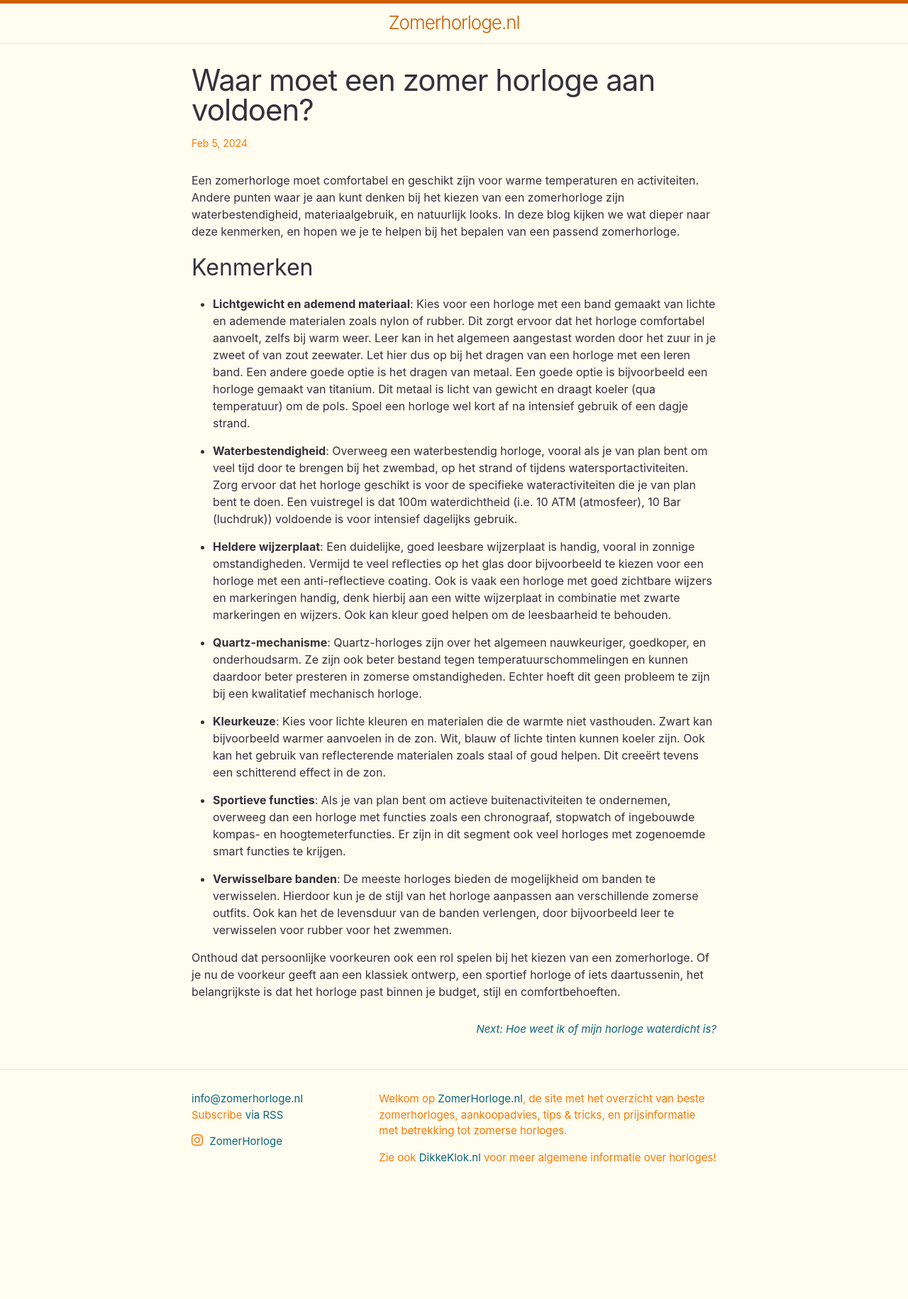
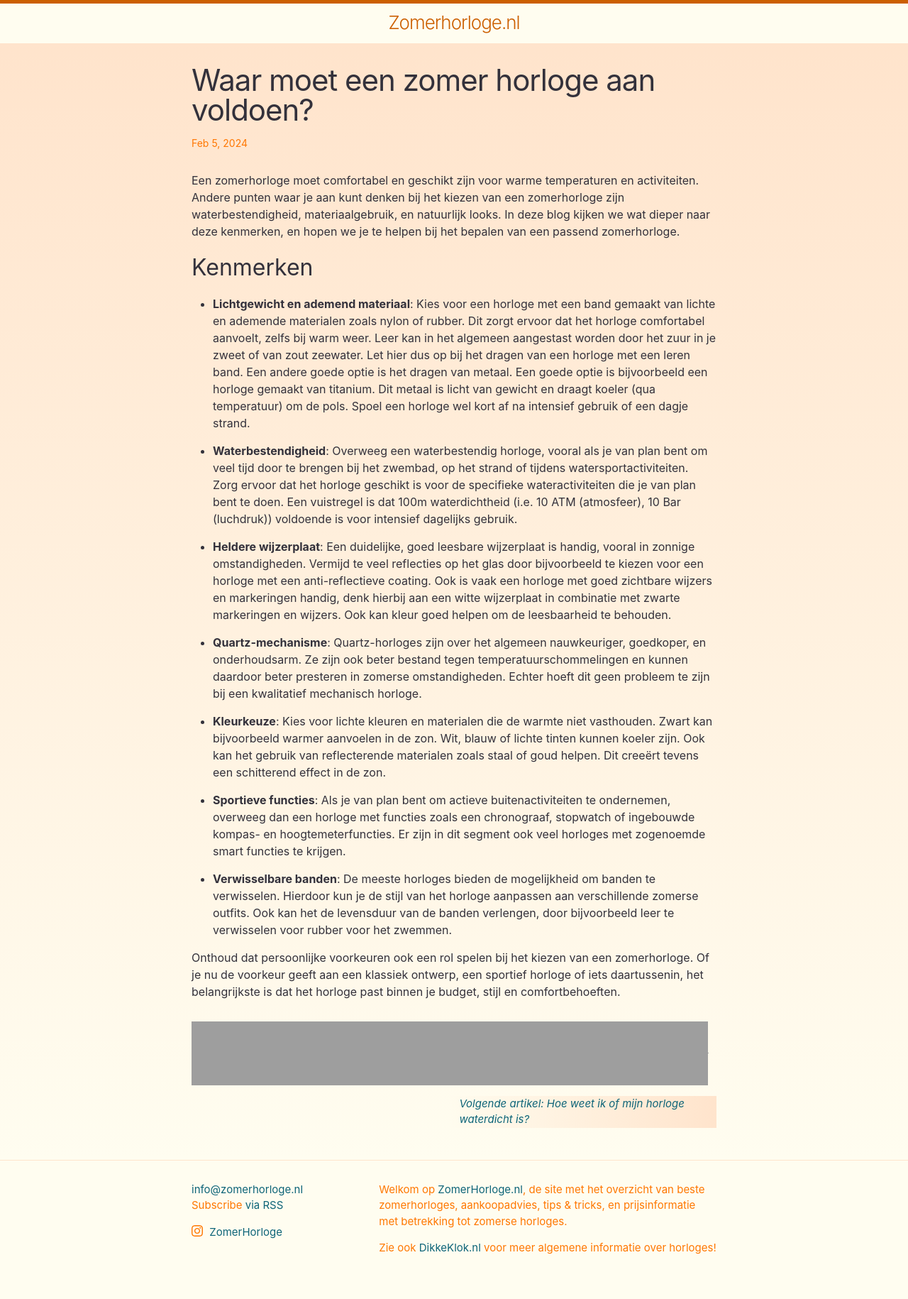
Before and after one commit to Dikkeklok/zomerhorloge, a Jekyll site: the page built from _posts/2024-02-05-zomer-horloge-kenmerken.md, in a window 1280 px wide. Shown: the whole page at 71% size. Built offline with Jekyll 4.4.1, drawn with Linux system fonts in a browser that asks for light colours; before the commit the page ends 1702 px from its top, so only the background shows below that; grey boxes are pictures that could not be loaded.

Commit message:
ads+fade

```diff
--- /dev/null
+++ b/_includes/page-bottom-ad.html
@@ -0,0 +1,5 @@
+<div class="post-ad">
+  <p>
+    <a href="https://partner.bol.com/click/click?p=1&amp;t=url&amp;s=1362929&amp;url=https%3A%2F%2Fwww.bol.com%2Fnl%2Fm%2Fsieraden%2F&amp;f=BAN&amp;name=Sieraden%20en%20accessoires%20-%20NL&amp;subid=home" target="_blank"><img src="https://www.bol.com/nl/upload/partnerprogramma/190605-sieraden-en-accessoires-pp-728x90.jpg" width="728" height="90" alt="Sieraden en accessoires - NL"  /></a><img src="https://partner.bol.com/click/impression?p=1&amp;s=1362929&amp;t=url&amp;f=BAN&amp;name=Sieraden%20en%20accessoires%20-%20NL&amp;subid=home" width="1" height="1" alt="Sieraden en accessoires - NL"/>
+  </p>
+</div>
--- a/_includes/page-pagination.html
+++ b/_includes/page-pagination.html
@@ -2,14 +2,14 @@
     <div class="footer-col page-pre-next-col-1">
       {% if page.previous %}
           <i><a href="{{ page.previous.url }}" class="previous">
-            Previous: {{ page.previous.title }}
+            Vorige artikel: {{ page.previous.title }}
           </a></i>
       {% endif %}
     </div>
     <div class="footer-col page-pre-next-col-2">
       {% if page.next %}
         <i><a href="{{ page.next.url }}" class="next">
-          Next: {{ page.next.title }}
+          Volgende artikel: {{ page.next.title }}
         </a></i>
       {% endif %}
     </div>
--- a/_layouts/post.html
+++ b/_layouts/post.html
@@ -21,4 +21,6 @@ layout: default
   <a class="u-url" href="{{ page.url | relative_url }}" hidden></a>
 </article>
 
+{% include page-bottom-ad.html %}
+
 {% include page-pagination.html %}
--- a/_sass/minima/_base.scss
+++ b/_sass/minima/_base.scss
@@ -107,7 +107,7 @@ a {
   text-decoration: none;
 
   &:visited {
-    color: darken($brand-color, 15%);
+    color: darken($brand-color, 5%);
   }
 
   &:hover {
--- a/_sass/minima/_layout.scss
+++ b/_sass/minima/_layout.scss
@@ -104,16 +104,16 @@
 */
 
 .page-pre-next-col-1 {
+  background-image: linear-gradient(to left, rgba(255,0,0,0),$grey-color-light);
   width: -webkit-calc(50% - (#{$spacing-unit} / 2));
   width:         calc(50% - (#{$spacing-unit} / 2));
 }
 
 .page-pre-next-col-2 {
-  text-align: right;
+  background-image: linear-gradient(to right, rgba(255,0,0,0),$grey-color-light);
   width: -webkit-calc(50% - (#{$spacing-unit} / 2));
   width:         calc(50% - (#{$spacing-unit} / 2));
 }
-
 
 /**
  * Site footer
@@ -186,6 +186,8 @@
 .page-content {
   padding: $spacing-unit 0;
   flex: 1;
+  background-image: linear-gradient(to top, rgba(255,0,0,0),$grey-color-light);
+
 }
 
 .page-heading {
```
Also changed, not shown: _posts/2024-02-07-zomer-horloge-waterdicht.md (+1 -1 lines), index.md (+3 -0 lines).
